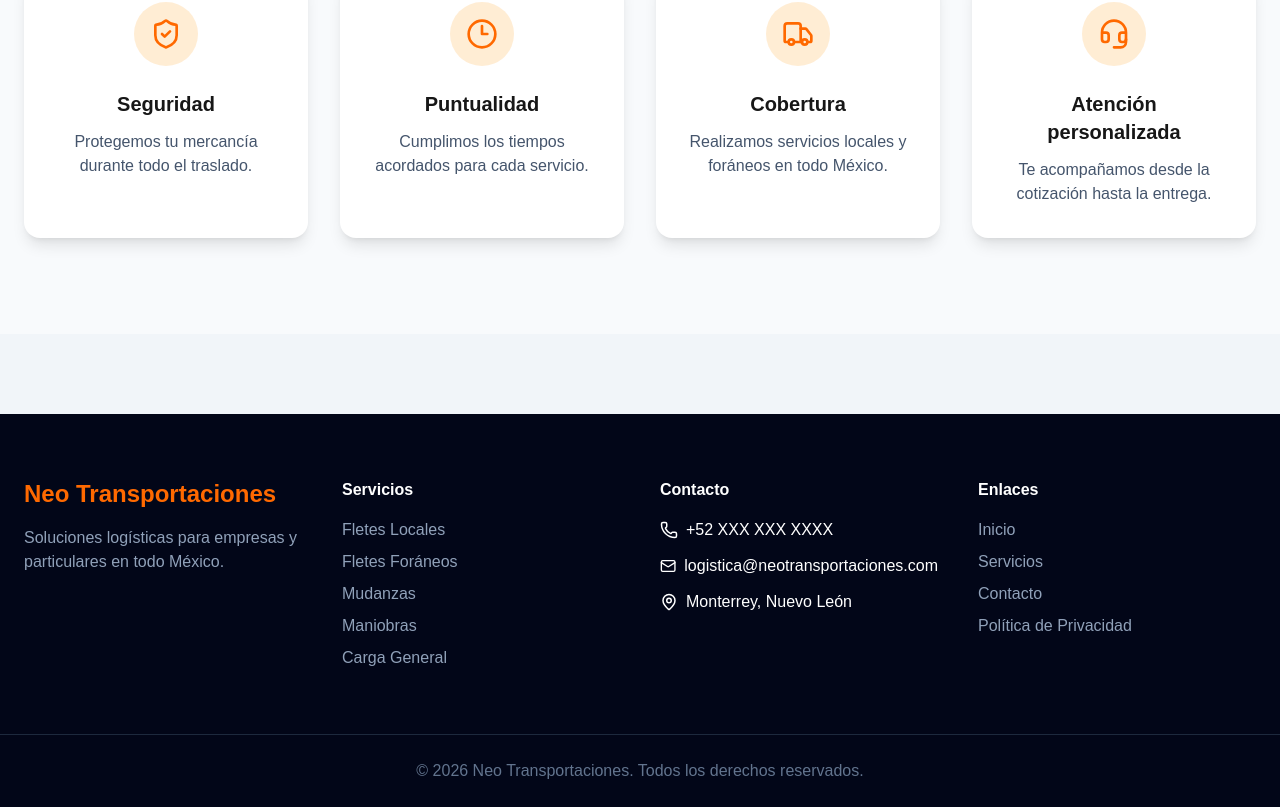
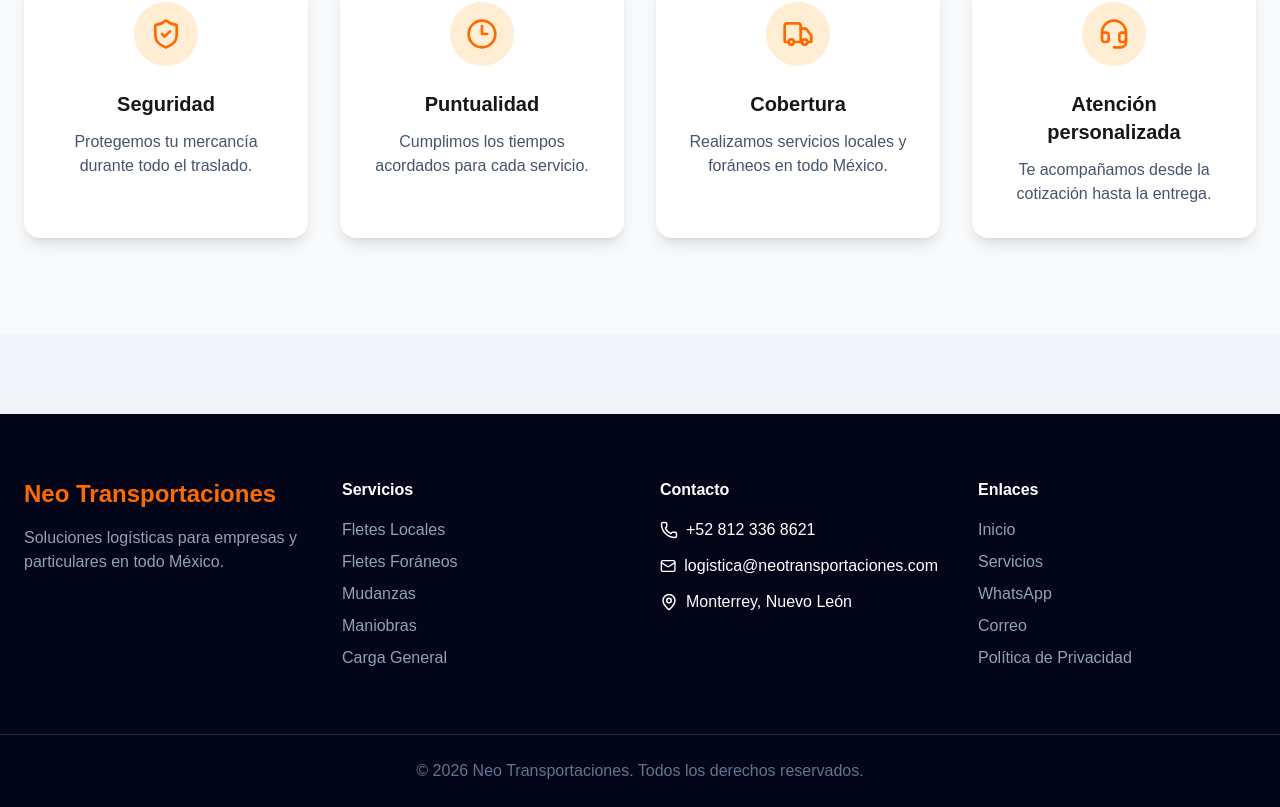
Before and after one commit to Nessoc87/neotransportaciones, a Next.js app: page / in a window 1280 px wide. Shown: the part 3243-4050 px from the top of the page. Built offline with nearby package versions, Linux system fonts and the light colour scheme.

Commit message:
nuevo barra baja

```diff
--- a/components/Footer.tsx
+++ b/components/Footer.tsx
@@ -43,7 +43,7 @@ export default function Footer() {
 
             <div className="flex items-center gap-2">
               <Phone size={18}/>
-              <span>+52 XXX XXX XXXX</span>
+              <span>+52 812 336 8621</span>
             </div>
 
             <div className="flex items-center gap-2">
@@ -66,21 +66,37 @@ export default function Footer() {
   </h3>
 
   <ul className="space-y-2 text-slate-400">
-    <li className="hover:text-orange-500 cursor-pointer transition">
-      Inicio
+
+    <li>
+      <a href="#inicio" className="hover:text-orange-500 transition">
+        Inicio
+      </a>
     </li>
 
-    <li className="hover:text-orange-500 cursor-pointer transition">
-      Servicios
+    <li>
+      <a href="#servicios" className="hover:text-orange-500 transition">
+        Servicios
+      </a>
     </li>
 
-    <li className="hover:text-orange-500 cursor-pointer transition">
-      Contacto
+    <li>
+      <a href="https://wa.me/528123368621" target="_blank" className="hover:text-orange-500 transition">
+        WhatsApp
+      </a>
     </li>
 
-    <li className="hover:text-orange-500 cursor-pointer transition">
-      Política de Privacidad
+    <li>
+      <a href="mailto:logistica@neotransportaciones.com" className="hover:text-orange-500 transition">
+        Correo
+      </a>
     </li>
+
+    <li>
+      <a href="/privacy" className="hover:text-orange-500 transition">
+        Política de Privacidad
+      </a>
+    </li>
+
   </ul>
 </div>
 
```
